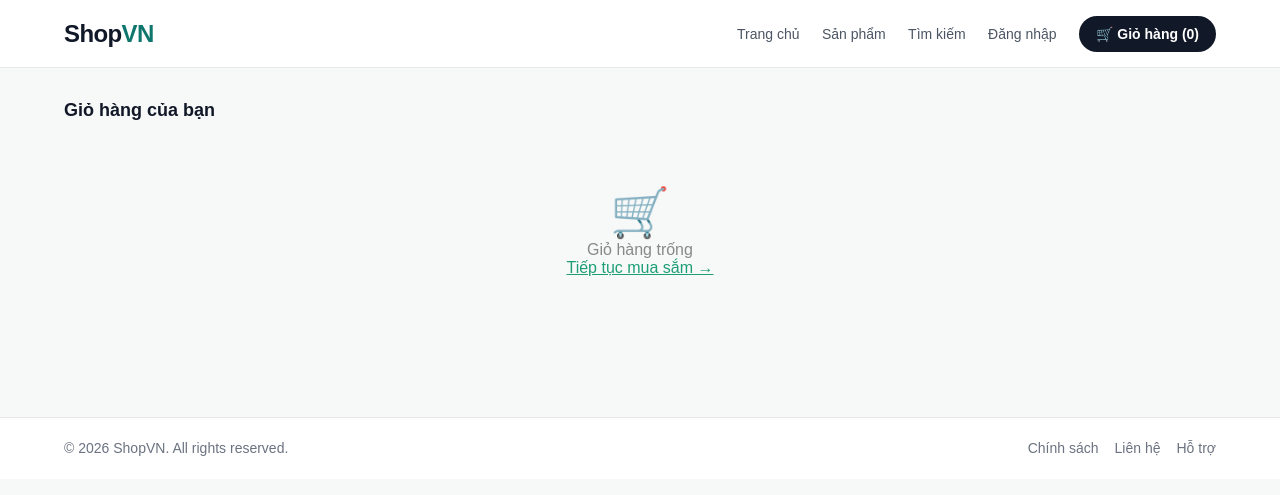
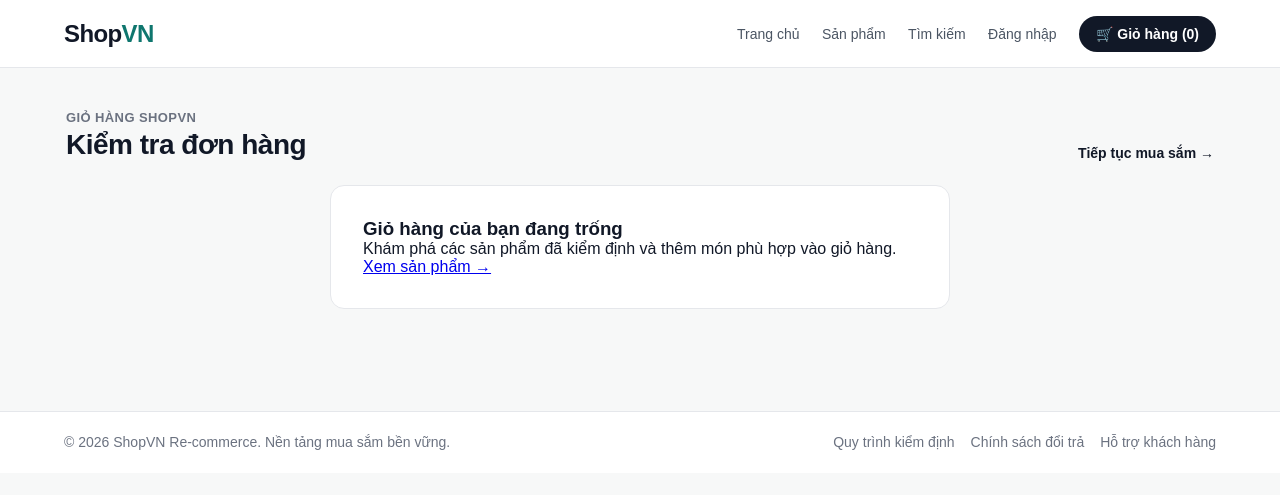
Before and after one commit to yogurtmlem/BMTTTMDT, a PHP site: page /cart.php in a window 1280 px wide. Shown: the top 495 px of the page. Run offline with PHP 8.4, Linux system fonts and the light colour scheme; data comes from the database, SQL or seed files in the repository; tables that the repository leaves empty hold one stand-in row (values such as "Sample post").

Commit message:
Refactor cart.php for improved code structure

```diff
--- a/webshop-html/cart.php
+++ b/webshop-html/cart.php
@@ -1,10 +1,24 @@
 <?php
 session_start();
-require 'db.php';
+require __DIR__ . '/db.php';
 
 $session_id = session_id();
 
-// Add to cart
+$productImages = [
+    'Giày thể thao Urban' => 'shoes.jpg',
+    'Túi xách da thật' => 'bag.jpg',
+    'Đồng hồ thông minh' => 'watch.jpg',
+    'Tai nghe không dây' => 'headphones.jpg',
+    'Ốp lưng điện thoại' => 'case.jpg',
+    'Bàn phím cơ gaming' => 'gaming.jpg',
+    'Kính mắt thời trang' => 'sunglasses.jpg',
+    'Balo laptop cao cấp' => 'balo.jpg',
+    'Chuột không dây' => 'mouse.jpg',
+    'Mũ lưỡi trai' => 'hat.jpg',
+    'Đèn LED thông minh' => 'light.jpg',
+    'Pin dự phòng 20000mAh' => 'battery.jpg'
+];
+
 if ($_SERVER['REQUEST_METHOD'] === 'POST') {
     $action = $_POST['action'] ?? '';
 
@@ -22,14 +36,17 @@ if ($_SERVER['REQUEST_METHOD'] === 'POST') {
             $pdo->prepare("INSERT INTO cart (session_id, product_id, quantity) VALUES (?, ?, 1)")
                 ->execute([$session_id, $product_id]);
         }
+
         header('Location: cart.php');
         exit;
     }
 
     if ($action === 'remove') {
         $product_id = $_POST['product_id'] ?? 0;
+
         $pdo->prepare("DELETE FROM cart WHERE session_id = ? AND product_id = ?")
             ->execute([$session_id, $product_id]);
+
         header('Location: cart.php');
         exit;
     }
@@ -37,107 +54,202 @@ if ($_SERVER['REQUEST_METHOD'] === 'POST') {
     if ($action === 'checkout') {
         $stmt = $pdo->prepare("
             SELECT c.quantity, p.price
-            FROM cart c JOIN products p ON c.product_id = p.id
+            FROM cart c
+            JOIN products p ON c.product_id = p.id
             WHERE c.session_id = ?
         ");
         $stmt->execute([$session_id]);
-        $items = $stmt->fetchAll();
-        $total = array_sum(array_map(fn($i) => $i['price'] * $i['quantity'], $items));
+        $checkout_items = $stmt->fetchAll();
+
+        $checkout_total = array_sum(array_map(
+            fn($i) => $i['price'] * $i['quantity'],
+            $checkout_items
+        ));
 
         $pdo->prepare("INSERT INTO orders (session_id, total) VALUES (?, ?)")
-            ->execute([$session_id, $total]);
-        $pdo->prepare("DELETE FROM cart WHERE session_id = ?")->execute([$session_id]);
+            ->execute([$session_id, $checkout_total]);
+
+        $pdo->prepare("DELETE FROM cart WHERE session_id = ?")
+            ->execute([$session_id]);
 
         header('Location: checkout.php?success=1');
         exit;
     }
 }
 
-// Get cart items
 $stmt = $pdo->prepare("
-    SELECT c.id, c.quantity, p.id as product_id, p.name, p.price, p.emoji
-    FROM cart c JOIN products p ON c.product_id = p.id
+    SELECT c.id, c.quantity, p.id AS product_id, p.name, p.price, p.emoji
+    FROM cart c
+    JOIN products p ON c.product_id = p.id
     WHERE c.session_id = ?
 ");
 $stmt->execute([$session_id]);
 $items = $stmt->fetchAll(PDO::FETCH_ASSOC);
-$total = array_sum(array_map(fn($i) => $i['price'] * $i['quantity'], $items));
+
+$total = array_sum(array_map(
+    fn($i) => $i['price'] * $i['quantity'],
+    $items
+));
+
+$cart_count = array_sum(array_map(
+    fn($i) => $i['quantity'],
+    $items
+));
 ?>
+
 <!DOCTYPE html>
 <html lang="vi">
 <head>
 <meta charset="UTF-8"/>
-<title>Giỏ hàng - ShopVN</title>
+<meta name="viewport" content="width=device-width, initial-scale=1.0"/>
+<title>Giỏ hàng - ShopVN Re-commerce</title>
 <link rel="stylesheet" href="style.css"/>
 </head>
+
 <body>
+
 <nav>
   <div class="logo">Shop<span>VN</span></div>
+
   <div class="nav-links">
     <a href="index.php">Trang chủ</a>
     <a href="products.php">Sản phẩm</a>
     <a href="search.php">Tìm kiếm</a>
+
     <?php if (isset($_SESSION['user'])): ?>
-      <span style="color:#1D9E75;font-size:14px">👤 <?= $_SESSION['user'] ?></span>
+      <span class="user-badge">👤 <?= htmlspecialchars($_SESSION['user']) ?></span>
       <a href="logout.php">Đăng xuất</a>
     <?php else: ?>
       <a href="login.php">Đăng nhập</a>
     <?php endif; ?>
-    <button class="cart-btn">🛒 Giỏ hàng (<?= count($items) ?>)</button>
+
+    <a href="cart.php">
+      <button class="cart-btn">🛒 Giỏ hàng (<?= $cart_count ?>)</button>
+    </a>
   </div>
 </nav>
 
-<div class="section">
-  <div class="section-title">Giỏ hàng của bạn</div>
+<main class="cart-page">
+
+  <div class="section-header cart-header">
+    <div>
+      <p>Giỏ hàng ShopVN</p>
+      <h2>Kiểm tra đơn hàng</h2>
+    </div>
+
+    <a href="products.php">Tiếp tục mua sắm →</a>
+  </div>
 
   <?php if (empty($items)): ?>
-    <div style="text-align:center;padding:3rem;color:#888">
-      <p style="font-size:48px">🛒</p>
-      <p>Giỏ hàng trống</p>
-      <a href="products.php" style="color:#1D9E75">Tiếp tục mua sắm →</a>
-    </div>
+
+    <section class="empty-state cart-empty">
+      <h3>Giỏ hàng của bạn đang trống</h3>
+      <p>Khám phá các sản phẩm đã kiểm định và thêm món phù hợp vào giỏ hàng.</p>
+      <a href="products.php">Xem sản phẩm →</a>
+    </section>
+
   <?php else: ?>
-    <div style="max-width:700px;margin:0 auto">
-      <?php foreach ($items as $item): ?>
-      <div style="background:#fff;border:1px solid #e0e0e0;border-radius:12px;padding:1rem;margin-bottom:1rem;display:flex;align-items:center;gap:1rem">
-        <div style="font-size:36px"><?= $item['emoji'] ?></div>
-        <div style="flex:1">
-          <div style="font-weight:bold"><?= $item['name'] ?></div>
-          <div style="color:#1D9E75"><?= number_format($item['price']) ?>₫</div>
+
+    <section class="cart-layout">
+
+      <div class="cart-items">
+
+        <?php foreach ($items as $item): ?>
+
+          <?php
+            $img = $productImages[$item['name']] ?? 'battery.jpg';
+            $line_total = $item['price'] * $item['quantity'];
+          ?>
+
+          <div class="cart-item">
+
+            <div class="cart-item-img">
+              <img
+                src="assets/images/<?= $img ?>"
+                alt="<?= htmlspecialchars($item['name']) ?>"
+                loading="lazy"
+              >
+            </div>
+
+            <div class="cart-item-info">
+              <h3><?= htmlspecialchars($item['name']) ?></h3>
+              <p>Đã kiểm định · Mô tả tình trạng rõ ràng</p>
+              <span><?= number_format($item['price']) ?>₫ / sản phẩm</span>
+            </div>
+
+            <div class="cart-item-qty">
+              <span>Số lượng</span>
+              <strong><?= htmlspecialchars($item['quantity']) ?></strong>
+            </div>
+
+            <div class="cart-item-total">
+              <?= number_format($line_total) ?>₫
+            </div>
+
+            <form method="POST" class="cart-remove-form">
+              <input type="hidden" name="action" value="remove"/>
+              <input type="hidden" name="product_id" value="<?= htmlspecialchars($item['product_id']) ?>"/>
+              <button type="submit">Xóa</button>
+            </form>
+
+          </div>
+
+        <?php endforeach; ?>
+
+      </div>
+
+      <aside class="cart-summary">
+
+        <h3>Tóm tắt đơn hàng</h3>
+
+        <div class="summary-row">
+          <span>Tạm tính</span>
+          <strong><?= number_format($total) ?>₫</strong>
         </div>
-        <div style="display:flex;align-items:center;gap:0.5rem">
-          <span>Số lượng: <?= $item['quantity'] ?></span>
-          <form method="POST" style="display:inline">
-            <input type="hidden" name="action" value="remove"/>
-            <input type="hidden" name="product_id" value="<?= $item['product_id'] ?>"/>
-            <button type="submit" style="background:#fee;border:1px solid #fcc;border-radius:6px;padding:4px 8px;cursor:pointer;color:#c00">Xóa</button>
-          </form>
+
+        <div class="summary-row">
+          <span>Phí vận chuyển</span>
+          <strong>Miễn phí</strong>
         </div>
-        <div style="font-weight:bold;min-width:100px;text-align:right"><?= number_format($item['price'] * $item['quantity']) ?>₫</div>
-      </div>
-      <?php endforeach; ?>
 
-      <div style="background:#f0faf6;border:1px solid #9FE1CB;border-radius:12px;padding:1.5rem;margin-top:1rem">
-        <div style="display:flex;justify-content:space-between;font-size:18px;font-weight:bold">
-          <span>Tổng cộng:</span>
-          <span style="color:#1D9E75"><?= number_format($total) ?>₫</span>
+        <div class="summary-row">
+          <span>Kiểm định sản phẩm</span>
+          <strong>Đã bao gồm</strong>
         </div>
-        <form method="POST" style="margin-top:1rem">
+
+        <div class="summary-total">
+          <span>Tổng cộng</span>
+          <strong><?= number_format($total) ?>₫</strong>
+        </div>
+
+        <form method="POST">
           <input type="hidden" name="action" value="checkout"/>
-          <button type="submit" class="hero-btn" style="width:100%">Đặt hàng ngay</button>
+          <button type="submit" class="checkout-btn">
+            Xác nhận đặt hàng
+          </button>
         </form>
-      </div>
-    </div>
+
+        <p class="summary-note">
+          Đơn hàng sẽ được kiểm tra lần cuối trước khi đóng gói và giao đến bạn.
+        </p>
+
+      </aside>
+
+    </section>
+
   <?php endif; ?>
-</div>
+
+</main>
 
 <footer>
-  <p>© 2026 ShopVN. All rights reserved.</p>
+  <p>© 2026 ShopVN Re-commerce. Nền tảng mua sắm bền vững.</p>
+
   <div class="footer-links">
-    <a href="#">Chính sách</a>
-    <a href="#">Liên hệ</a>
-    <a href="#">Hỗ trợ</a>
+    <a href="#">Quy trình kiểm định</a>
+    <a href="#">Chính sách đổi trả</a>
+    <a href="#">Hỗ trợ khách hàng</a>
   </div>
 </footer>
+
 </body>
 </html>
```
